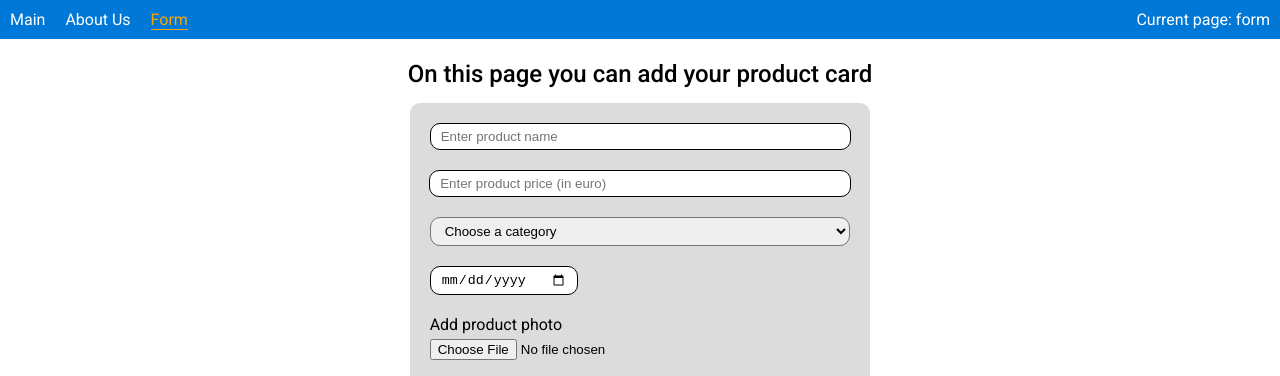
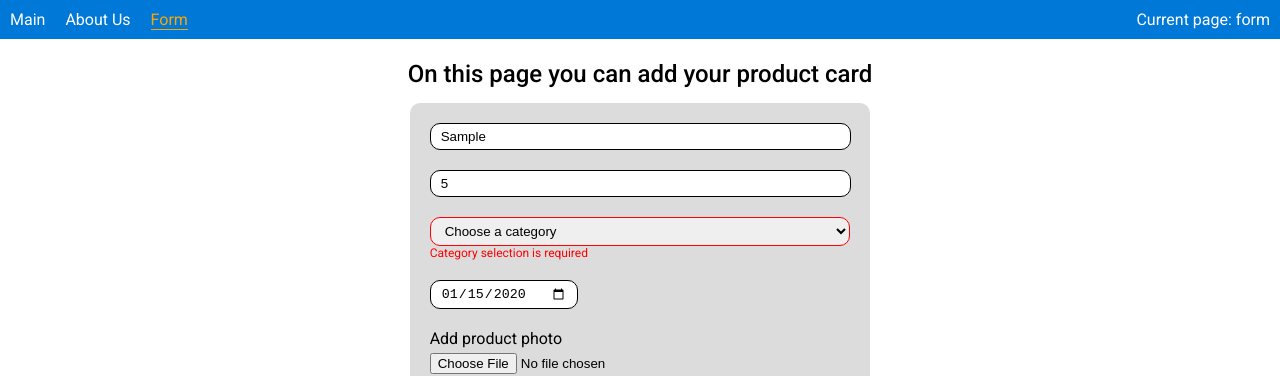
Before and after one commit to artemkamyshenkov/rsschool-react, a React (Vite) app: page /form in a window 1280 px wide. Both pictures are taken after typing "Sample", "5", "2020-01-15" into the empty fields and a click on the button "Submit". Shown: the top 376 px of the page. Built offline with nearby package versions, Linux system fonts and the light colour scheme.

Commit message:
feat: add validation create form

```diff
--- a/src/app/components/ui/forms/checkBoxField.tsx
+++ b/src/app/components/ui/forms/checkBoxField.tsx
@@ -2,6 +2,7 @@ import React, { Component, ReactNode, RefObject } from 'react';
 
 interface CheckBoxProps {
   onChange: (name: string, value: boolean) => void;
+  error: boolean;
 }
 
 class CheckBoxField extends Component<CheckBoxProps> {
@@ -26,6 +27,7 @@ class CheckBoxField extends Component<CheckBoxProps> {
         <label htmlFor="checkbox-licence">
           I agree with the terms of placement and user agreement
         </label>
+        {this.props.error && <p className="text__error">{this.props.error}</p>}
       </div>
     );
   }
--- a/src/app/components/ui/forms/dropDown.tsx
+++ b/src/app/components/ui/forms/dropDown.tsx
@@ -6,6 +6,7 @@ interface DropDownState {
 
 interface DropDownProps {
   onChange: (name: string, value: string) => void;
+  error: string;
 }
 
 class DropDown extends Component<DropDownProps, DropDownState> {
@@ -30,8 +31,9 @@ class DropDown extends Component<DropDownProps, DropDownState> {
   render(): ReactNode {
     const options = ['Smartphone', 'Auto', 'TV', 'Jewelry', 'Other'];
     return (
+      <div className="input__container">
         <select
-        className="selected__field"
+          className={'selected__field' + (this.props.error ? ' input__error' : '')}
           ref={this.selectRef}
           value={this.state.selectedOption}
           onChange={this.handleChange}
@@ -45,6 +47,8 @@ class DropDown extends Component<DropDownProps, DropDownState> {
             </option>
           ))}
         </select>
+        {this.props.error && <p className="text__error">{this.props.error}</p>}
+      </div>
     );
   }
 }
--- a/src/app/components/ui/forms/inputDate.tsx
+++ b/src/app/components/ui/forms/inputDate.tsx
@@ -2,6 +2,7 @@ import React, { Component, ReactNode, RefObject } from 'react';
 
 interface InputNameProps {
   onChange: (name: string, value: string) => void;
+  error: string;
 }
 
 class InpitDate extends Component<InputNameProps> {
@@ -14,12 +15,15 @@ class InpitDate extends Component<InputNameProps> {
 
   render(): ReactNode {
     return (
-      <input
-        className="input__date"
-        type="date"
-        ref={this.date}
-        onChange={() => this.handleChange()}
-      />
+      <div className="input__container">
+        <input
+          className={'input__date' + (this.props.error ? ' input__error' : '')}
+          type="date"
+          ref={this.date}
+          onChange={() => this.handleChange()}
+        />
+        {this.props.error && <p className="text__error">{this.props.error}</p>}
+      </div>
     );
   }
 }
--- a/src/app/components/ui/forms/inputFile.tsx
+++ b/src/app/components/ui/forms/inputFile.tsx
@@ -2,6 +2,7 @@ import React, { Component, ChangeEvent } from 'react';
 
 interface InputNameProps {
   onChange: (name: string, value: string) => void;
+  error: string;
 }
 class FileUpload extends Component<InputNameProps> {
   handleFileChange = (event: ChangeEvent<HTMLInputElement>): void => {
@@ -31,6 +32,7 @@ class FileUpload extends Component<InputNameProps> {
           type="file"
           onChange={this.handleFileChange}
         />
+        {this.props.error && <p className="text__error">{this.props.error}</p>}
       </div>
     );
   }
--- a/src/app/components/ui/forms/inputNumber.tsx
+++ b/src/app/components/ui/forms/inputNumber.tsx
@@ -2,6 +2,7 @@ import React, { Component, ReactNode, RefObject } from 'react';
 
 interface InputNumberProps {
   onChange: (name: string, value: string) => void;
+  error: string;
 }
 
 class InpitNumber extends Component<InputNumberProps> {
@@ -14,13 +15,16 @@ class InpitNumber extends Component<InputNumberProps> {
 
   render(): ReactNode {
     return (
+      <div className="input__container">
         <input
           placeholder="Enter product price (in euro)"
-        className="input__form input__number"
+          className={'input__form input__number' + (this.props.error ? ' input__error' : '')}
           type="number"
           ref={this.number}
           onChange={this.handleChange}
         />
+        {this.props.error && <p className="text__error">{this.props.error}</p>}
+      </div>
     );
   }
 }
--- a/src/app/components/ui/forms/productForm.tsx
+++ b/src/app/components/ui/forms/productForm.tsx
@@ -19,12 +19,11 @@ interface ProductFormState {
   publicDays: string;
   isSubmitted: boolean;
   products: ICreatedCard[];
-  errors: { [key: string]: string };
+  errors: { [key: string]: string | boolean };
 }
 
 class ProductForm extends Component<object, ProductFormState> {
   formRef: RefObject<HTMLFormElement> = React.createRef();
-
   state = {
     productName: '',
     productDate: '',
@@ -37,6 +36,12 @@ class ProductForm extends Component<object, ProductFormState> {
     isSubmitted: false,
     errors: {
       productName: '',
+      productPrice: '',
+      productCategory: '',
+      productDate: '',
+      productImg: '',
+      isChecked: false,
+      publicDays: '',
     },
   };
 
@@ -100,11 +105,30 @@ class ProductForm extends Component<object, ProductFormState> {
 
   validateError() {
     const errors: { [key: string]: string } = {};
-    if (this.state.productName === '' || this.state.productName.length < 3) {
-      errors['productName'] = 'Product name must be at least 3 characters';
-    }
-    if (this.state.productPrice <= 0) {
-      errors['productPrice'] = 'Price must be greater than 0';
+    switch (true) {
+      case this.state.productName === '' || this.state.productName.length < 3:
+        errors['productName'] = 'Product name must be at least 3 characters';
+        break;
+      case this.state.productPrice <= 0:
+        errors['productPrice'] = 'Price must be greater than 0';
+        break;
+      case this.state.productCategory === '':
+        errors['productCategory'] = 'Category selection is required';
+        break;
+      case this.state.productDate === '':
+        errors['productDate'] = 'Date is required';
+        break;
+      case this.state.productImg === '':
+        errors['productImg'] = 'Foto is required';
+        break;
+      case this.state.isChecked === false:
+        errors['isChecked'] = 'User agreement is required';
+        break;
+      case this.state.publicDays === '':
+        errors['publicDays'] = 'This field is required';
+        break;
+      default:
+        break;
     }
     return errors;
   }
@@ -118,16 +142,34 @@ class ProductForm extends Component<object, ProductFormState> {
             <div className="form__container">
               <InpitName
                 onChange={this.handleChange.bind(this)}
-                error={this.state.errors.productName ? this.state.errors.productName : ''}
+                error={this.state.errors.productName}
               />
-              <InpitNumber onChange={this.handleChange.bind(this)} />
-              <DropDown onChange={this.handleChange.bind(this)} />
-              <InpitDate onChange={this.handleChange.bind(this)} />
-              <FileUpload onChange={this.handleChange.bind(this)} />
-              <CheckBoxField onChange={this.handleChange.bind(this)} />
-              <RadioField onChange={this.handleChange.bind(this)} />
+              <InpitNumber
+                onChange={this.handleChange.bind(this)}
+                error={this.state.errors.productPrice}
+              />
+              <DropDown
+                onChange={this.handleChange.bind(this)}
+                error={this.state.errors.productCategory}
+              />
+              <InpitDate
+                onChange={this.handleChange.bind(this)}
+                error={this.state.errors.productDate}
+              />
+              <FileUpload
+                onChange={this.handleChange.bind(this)}
+                error={this.state.errors.productImg}
+              />
+              <CheckBoxField
+                onChange={this.handleChange.bind(this)}
+                error={this.state.errors.isChecked}
+              />
+              <RadioField
+                onChange={this.handleChange.bind(this)}
+                error={this.state.errors.publicDays}
+              />
               <button className="item__button">Submit</button>
-              {this.state.isSubmitted && <p>Форма отправлена</p>}
+              {this.state.isSubmitted && <p>Form sent</p>}
             </div>
           </div>
         </form>
--- a/src/app/components/ui/forms/radioField.tsx
+++ b/src/app/components/ui/forms/radioField.tsx
@@ -2,6 +2,7 @@ import React, { Component, ReactNode, RefObject, ChangeEvent } from 'react';
 
 interface RadioFieldProps {
   onChange: (name: string, value: string) => void;
+  error: string;
 }
 
 class RadioField extends Component<RadioFieldProps> {
@@ -37,6 +38,7 @@ class RadioField extends Component<RadioFieldProps> {
               <label htmlFor={option.name + '_' + option.value}>{option.name}</label>
             </div>
           ))}
+        {this.props.error && <p className="text__error">{this.props.error}</p>}
       </div>
     );
   }
```
Lines whose indentation alone changed are shown as unchanged.
